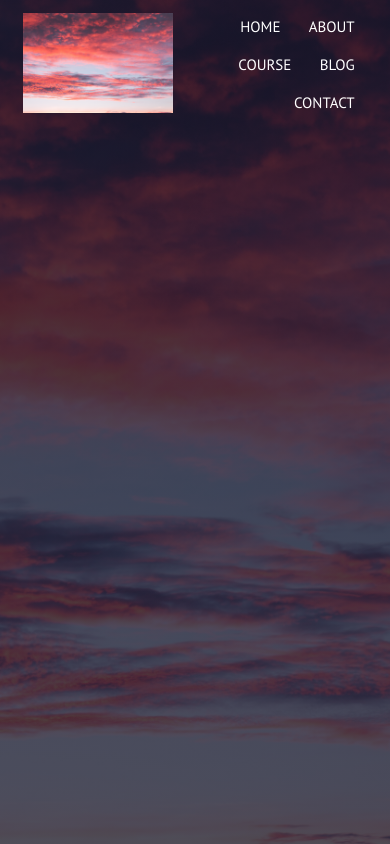
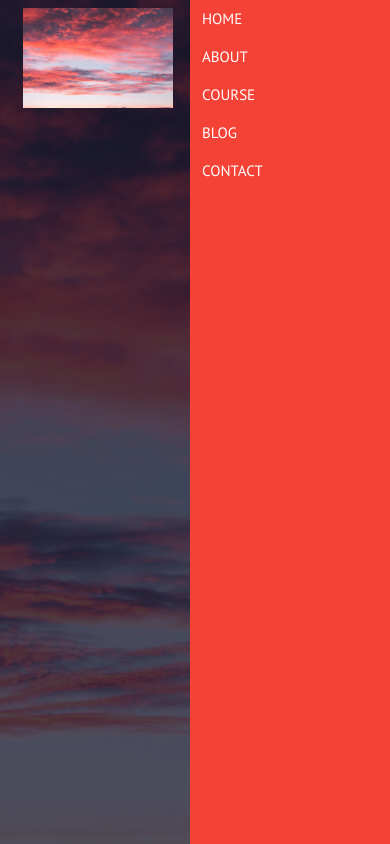
Before and after one commit to DylanEckhart/Sinterklaas-Website, a PHP site: page / in a window 390 px wide. Run offline with PHP 8.4, Linux system fonts and the light colour scheme.

Commit message:
Version 1.3

```diff
--- a/style.css
+++ b/style.css
@@ -57,5 +57,18 @@ nav img {
 }
 
 @media(max-width: 700px) {
+    .nav-links ul li {
+        display: block;
+    }
 
+    .nav-links {
+        position: absolute;
+        background: #f44336;
+        height: 100vh;
+        width: 200px;
+        top: 0;
+        right: 0;
+        text-align: left;
+        z-index: 2;
+    }
 }
```
